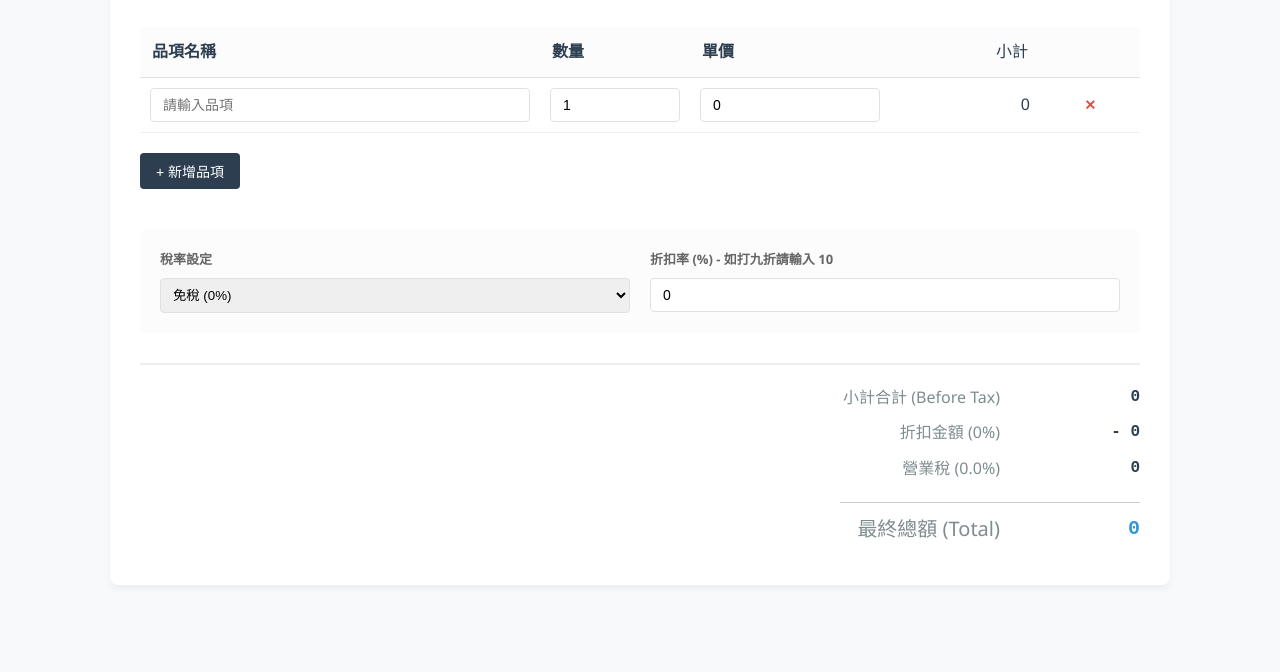
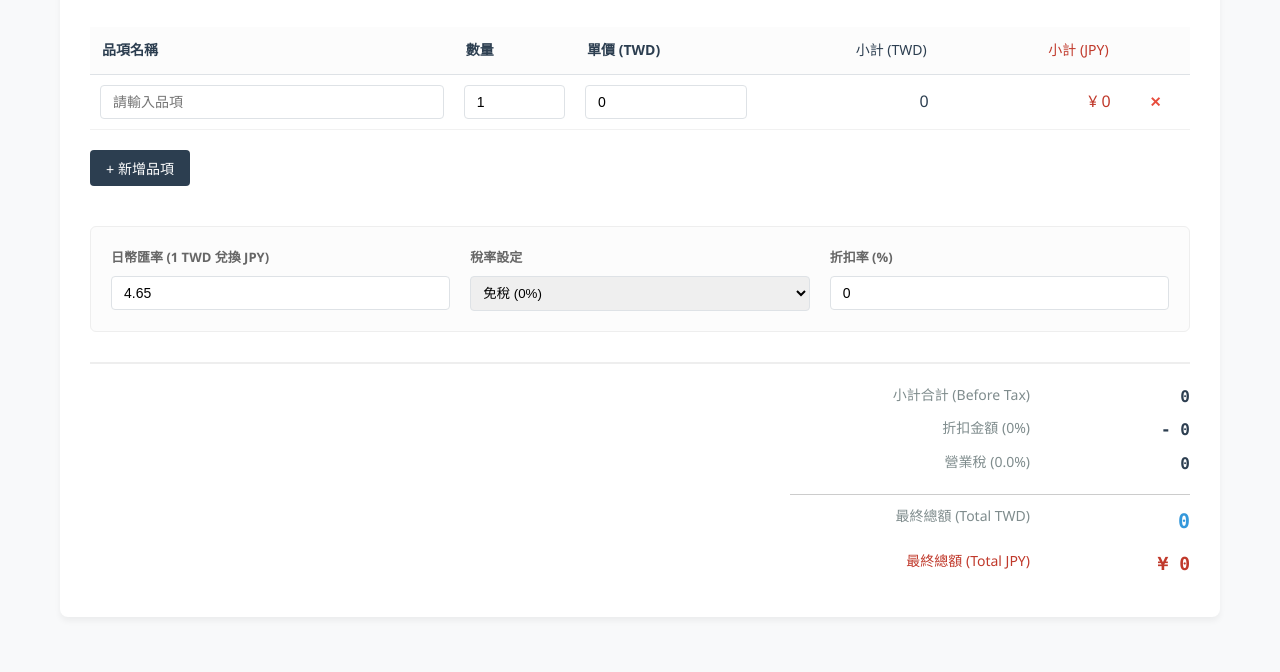
Before and after one commit to monster22370-cloud/test001, a plain HTML site: page index.html in a window 1280 px wide. Shown: the part 128-800 px from the top of the page. Drawn offline with Linux system fonts and the light colour scheme.

Commit message:
Update index.html

```diff
--- a/index.html
+++ b/index.html
@@ -3,11 +3,12 @@
 <head>
     <meta charset="UTF-8">
     <meta name="viewport" content="width=device-width, initial-scale=1.0">
-    <title>商用多層次報價計算機</title>
+    <title>商用多層次報價計算機 (含日幣換算)</title>
     <style>
         :root {
             --primary-color: #2c3e50;
             --accent-color: #3498db;
+            --jpy-color: #c0392b;
             --error-color: #e74c3c;
             --border-color: #dee2e6;
             --bg-color: #f8f9fa;
@@ -23,7 +24,7 @@
         }
 
         .container {
-            max-width: 1000px;
+            max-width: 1100px;
             margin: 0 auto;
             background: #ffffff;
             padding: 30px;
@@ -63,7 +64,7 @@
             border-bottom: 1px solid var(--border-color);
             padding: 12px;
             text-align: left;
-            font-weight: 600;
+            font-size: 14px;
         }
 
         td {
@@ -91,11 +92,12 @@
             background-color: #fff5f5;
         }
 
-        .col-item { width: 40%; }
-        .col-qty { width: 15%; }
-        .col-price { width: 20%; }
+        .col-item { width: 30%; }
+        .col-qty { width: 10%; }
+        .col-price { width: 15%; }
         .col-subtotal { width: 15%; text-align: right; font-weight: 500; }
-        .col-action { width: 10%; text-align: center; }
+        .col-jpy { width: 15%; text-align: right; color: var(--jpy-color); font-weight: 500; }
+        .col-action { width: 5%; text-align: center; }
 
         /* 按鈕樣式 */
         .btn {
@@ -119,19 +121,16 @@
             font-weight: bold;
         }
 
-        .btn:hover {
-            opacity: 0.8;
-        }
-
         /* 設定區 */
         .settings-grid {
             display: grid;
-            grid-template-columns: repeat(auto-fit, minmax(200px, 1fr));
+            grid-template-columns: repeat(auto-fit, minmax(180px, 1fr));
             gap: 20px;
             background: #fcfcfc;
             padding: 20px;
             border-radius: 6px;
             margin-top: 20px;
+            border: 1px solid #eee;
         }
 
         .form-group {
@@ -165,8 +164,8 @@
         .summary-row {
             display: flex;
             justify-content: flex-end;
-            width: 300px;
-            margin-bottom: 10px;
+            width: 400px;
+            margin-bottom: 8px;
         }
 
         .summary-label {
@@ -174,12 +173,13 @@
             text-align: right;
             padding-right: 20px;
             color: #7f8c8d;
+            font-size: 14px;
         }
 
         .summary-value {
-            width: 120px;
+            width: 140px;
             text-align: right;
-            font-family: 'Courier New', Courier, monospace;
+            font-family: 'Consolas', monospace;
             font-weight: bold;
         }
 
@@ -191,10 +191,14 @@
             color: var(--accent-color);
         }
 
+        .jpy-text {
+            color: var(--jpy-color);
+        }
+
         @media print {
-            .btn-add, .btn-delete { display: none; }
+            .btn-add, .btn-delete, .settings-grid { display: none; }
             body { padding: 0; }
-            .container { box-shadow: none; }
+            .container { box-shadow: none; max-width: 100%; }
         }
     </style>
 </head>
@@ -202,7 +206,7 @@
 
 <div class="container">
     <div class="header">
-        <h1>報價明細表 <small style="font-weight: normal; font-size: 14px;">Quotation</small></h1>
+        <h1>報價明細表 <small style="font-weight: normal; font-size: 14px;">Quotation (TWD/JPY)</small></h1>
         <div class="current-date" id="dateDisplay"></div>
     </div>
 
@@ -211,18 +215,19 @@
             <tr>
                 <th class="col-item">品項名稱</th>
                 <th class="col-qty">數量</th>
-                <th class="col-price">單價</th>
-                <th class="col-subtotal">小計</th>
+                <th class="col-price">單價 (TWD)</th>
+                <th class="col-subtotal">小計 (TWD)</th>
+                <th class="col-jpy">小計 (JPY)</th>
                 <th class="col-action"></th>
             </tr>
         </thead>
         <tbody id="tableBody">
-            <!-- 初始列 -->
             <tr>
                 <td><input type="text" class="input-name" placeholder="請輸入品項"></td>
                 <td><input type="number" class="input-qty" value="1" step="any"></td>
                 <td><input type="number" class="input-price" value="0" step="any"></td>
                 <td class="col-subtotal">0</td>
+                <td class="col-jpy">¥ 0</td>
                 <td class="col-action"><button class="btn btn-delete" onclick="removeRow(this)">✕</button></td>
             </tr>
         </tbody>
@@ -231,6 +236,10 @@
     <button class="btn btn-add" onclick="addRow()">+ 新增品項</button>
 
     <div class="settings-grid">
+        <div class="form-group">
+            <label>日幣匯率 (1 TWD 兌換 JPY)</label>
+            <input type="number" id="exchangeRate" value="4.65" step="0.01">
+        </div>
         <div class="form-group">
             <label>稅率設定</label>
             <select id="taxSelect" onchange="toggleCustomTax()">
@@ -245,7 +254,7 @@
             <input type="number" id="customTaxInput" value="0" step="0.1">
         </div>
         <div class="form-group">
-            <label>折扣率 (%) - 如打九折請輸入 10</label>
+            <label>折扣率 (%)</label>
             <input type="number" id="discountInput" value="0" step="1" min="0" max="100">
         </div>
     </div>
@@ -264,27 +273,30 @@
             <span class="summary-value" id="taxAmount">0</span>
         </div>
         <div class="summary-row total-row">
-            <span class="summary-label">最終總額 (Total)</span>
+            <span class="summary-label">最終總額 (Total TWD)</span>
             <span class="summary-value" id="finalTotal">0</span>
+        </div>
+        <div class="summary-row jpy-text" style="font-size: 18px; margin-top: 5px;">
+            <span class="summary-label jpy-text">最終總額 (Total JPY)</span>
+            <span class="summary-value" id="finalTotalJPY">¥ 0</span>
         </div>
     </div>
 </div>
 
 <script>
     // 初始化日期
-    document.getElementById('dateDisplay').innerText = '日期：' + new Date().toLocaleDateString('zh-TW', {
+    document.getElementById('dateDisplay').innerText = '報價日期：' + new Date().toLocaleDateString('zh-TW', {
         year: 'numeric', month: 'long', day: 'numeric'
     });
 
-    // 格式化數字為千分位
-    function formatCurrency(num) {
-        return new Intl.NumberFormat('en-US', {
-            minimumFractionDigits: 0,
-            maximumFractionDigits: 2
+    // 格式化數字
+    function formatCurrency(num, symbol = '', isJPY = false) {
+        return symbol + new Intl.NumberFormat('en-US', {
+            minimumFractionDigits: isJPY ? 0 : 0,
+            maximumFractionDigits: isJPY ? 0 : 2
         }).format(num);
     }
 
-    // 新增列
     function addRow() {
         const tbody = document.getElementById('tableBody');
         const tr = document.createElement('tr');
@@ -293,29 +305,26 @@
             <td><input type="number" class="input-qty" value="1" step="any"></td>
             <td><input type="number" class="input-price" value="0" step="any"></td>
             <td class="col-subtotal">0</td>
+            <td class="col-jpy">¥ 0</td>
             <td class="col-action"><button class="btn btn-delete" onclick="removeRow(this)">✕</button></td>
         `;
         tbody.appendChild(tr);
         calculate();
     }
 
-    // 刪除列
     function removeRow(btn) {
         const row = btn.parentNode.parentNode;
         if (document.querySelectorAll('#tableBody tr').length > 1) {
             row.parentNode.removeChild(row);
-            calculate();
         } else {
-            // 若剩下一列則重置內容而不刪除
             row.querySelectorAll('input').forEach(input => {
                 if(input.type === 'number') input.value = input.className === 'input-qty' ? 1 : 0;
                 else input.value = '';
             });
-            calculate();
         }
+        calculate();
     }
 
-    // 切換自訂稅率輸入
     function toggleCustomTax() {
         const select = document.getElementById('taxSelect');
         const group = document.getElementById('customTaxGroup');
@@ -323,55 +332,43 @@
         calculate();
     }
 
-    // 核心計算邏輯
     function calculate() {
-        let rawSubtotal = 0;
+        let rawSubtotalTWD = 0;
+        const rate = parseFloat(document.getElementById('exchangeRate').value) || 0;
         const rows = document.querySelectorAll('#tableBody tr');
 
         rows.forEach(row => {
             const qtyInput = row.querySelector('.input-qty');
             const priceInput = row.querySelector('.input-price');
             const subtotalDisplay = row.querySelector('.col-subtotal');
+            const jpyDisplay = row.querySelector('.col-jpy');
 
             const qty = parseFloat(qtyInput.value);
             const price = parseFloat(priceInput.value);
 
-            // 防呆驗證
             let isValid = true;
-            if (isNaN(qty) || qty < 0) {
-                qtyInput.classList.add('invalid');
-                isValid = false;
-            } else {
-                qtyInput.classList.remove('invalid');
-            }
+            if (isNaN(qty) || qty < 0) { qtyInput.classList.add('invalid'); isValid = false; }
+            else { qtyInput.classList.remove('invalid'); }
 
-            if (isNaN(price) || price < 0) {
-                priceInput.classList.add('invalid');
-                isValid = false;
-            } else {
-                priceInput.classList.remove('invalid');
-            }
+            if (isNaN(price) || price < 0) { priceInput.classList.add('invalid'); isValid = false; }
+            else { priceInput.classList.remove('invalid'); }
 
-            const rowTotal = isValid ? qty * price : 0;
-            subtotalDisplay.innerText = formatCurrency(rowTotal);
-            rawSubtotal += rowTotal;
+            const rowTWD = isValid ? qty * price : 0;
+            const rowJPY = Math.round(rowTWD * rate);
+
+            subtotalDisplay.innerText = formatCurrency(rowTWD);
+            jpyDisplay.innerText = formatCurrency(rowJPY, '¥ ', true);
+
+            rawSubtotalTWD += rowTWD;
         });
 
-        // 折扣計算
+        // 折扣
         const discountPercent = parseFloat(document.getElementById('discountInput').value) || 0;
-        const discountInputEl = document.getElementById('discountInput');
+        const validDiscountPercent = (discountPercent >= 0 && discountPercent <= 100) ? discountPercent : 0;
+        const discountAmountTWD = rawSubtotalTWD * (validDiscountPercent / 100);
+        const afterDiscountTWD = rawSubtotalTWD - discountAmountTWD;
 
-        if (discountPercent < 0 || discountPercent > 100) {
-            discountInputEl.classList.add('invalid');
-        } else {
-            discountInputEl.classList.remove('invalid');
-        }
-
-        const validDiscountPercent = (discountPercent >= 0 && discountPercent <= 100) ? discountPercent : 0;
-        const discountAmount = rawSubtotal * (validDiscountPercent / 100);
-        const afterDiscount = rawSubtotal - discountAmount;
-
-        // 稅金計算
+        // 稅金
         const taxSelect = document.getElementById('taxSelect');
         let taxRate = 0;
         if (taxSelect.value === 'custom') {
@@ -380,26 +377,21 @@
             taxRate = parseFloat(taxSelect.value);
         }
 
-        const taxAmount = afterDiscount * taxRate;
-        const finalTotal = afterDiscount + taxAmount;
+        const taxAmountTWD = afterDiscountTWD * taxRate;
+        const finalTotalTWD = afterDiscountTWD + taxAmountTWD;
+        const finalTotalJPY = Math.round(finalTotalTWD * rate);
 
         // 更新 UI
-        document.getElementById('rawSubtotal').innerText = formatCurrency(rawSubtotal);
+        document.getElementById('rawSubtotal').innerText = formatCurrency(rawSubtotalTWD);
         document.getElementById('discountLabel').innerText = `折扣金額 (${validDiscountPercent}%)`;
-        document.getElementById('discountAmount').innerText = `- ${formatCurrency(discountAmount)}`;
+        document.getElementById('discountAmount').innerText = `- ${formatCurrency(discountAmountTWD)}`;
         document.getElementById('taxLabel').innerText = `營業稅 (${(taxRate * 100).toFixed(1)}%)`;
-        document.getElementById('taxAmount').innerText = formatCurrency(taxAmount);
-        document.getElementById('finalTotal').innerText = formatCurrency(finalTotal);
+        document.getElementById('taxAmount').innerText = formatCurrency(taxAmountTWD);
+        document.getElementById('finalTotal').innerText = formatCurrency(finalTotalTWD);
+        document.getElementById('finalTotalJPY').innerText = formatCurrency(finalTotalJPY, '¥ ', true);
     }
 
-    // 監聽所有輸入變動
-    document.addEventListener('input', function(e) {
-        if (e.target.tagName === 'INPUT' || e.target.tagName === 'SELECT') {
-            calculate();
-        }
-    });
-
-    // 初始計算一次
+    document.addEventListener('input', calculate);
     calculate();
 </script>
 
```
